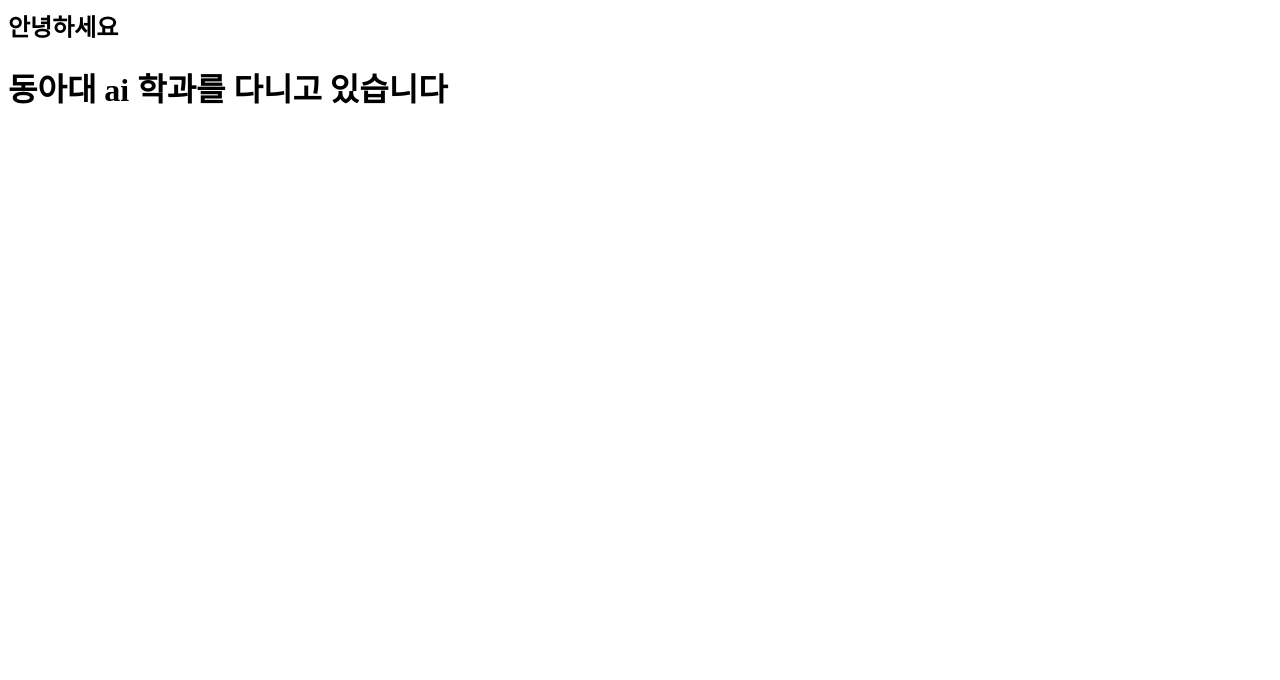
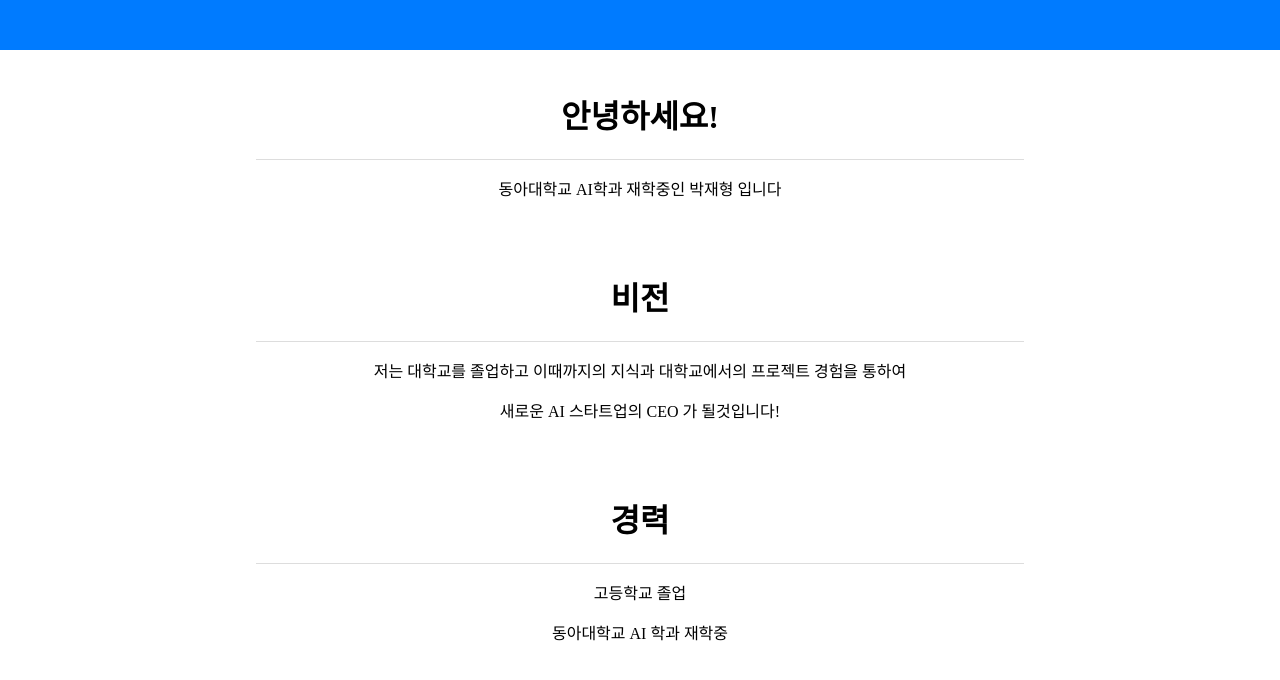
Before and after one commit to Dkururu/DA_JH, a plain HTML site: page index.html in a window 1280 px wide. Shown: the top 680 px of the page. Drawn offline with Linux system fonts and the light colour scheme.

Commit message:
Update index.html

```diff
--- a/index.html
+++ b/index.html
@@ -1,2 +1,52 @@
-<h2> 안녕하세요 </h2>
-<h1> 동아대 ai 학과를 다니고 있습니다</h1>
+<!DOCTYPE html>
+<html lang="ko">
+<head>
+  <meta charset="UTF-8">
+  <title>github/DA_JH</title>
+  <style>
+    body {
+      margin: 0; /* 기본 여백 제거 */
+    }
+
+    .top-bar {
+      position: fixed;       /* 화면에 고정 */
+      top: 0;                /* 위쪽에 붙이기 */
+      left: 0;
+      width: 100%;           /* 화면 전체 너비 */
+      height: 50px;          /* 띠 높이 */
+      background-color: #007BFF; /* 파란색 */
+      z-index: 1000;         /* 다른 요소 위에 표시 */
+    }
+
+    .content {
+      padding-top: 70px;     /* 띠 때문에 내용이 가려지지 않도록 여백 추가 */
+    }
+  </style>
+</head>
+<body>
+  <div class="top-bar"></div>
+
+  <div class="content">
+    <h1 style="text-align: center;">안녕하세요! </h1>
+    <hr style="border:none; height:1px; background:#ddd; width:60%; margin:16px auto;">
+    <p style="text-align: center;"> 동아대학교 AI학과 재학중인 박재형 입니다</p>
+
+    <br>
+    <br>
+
+    <h1 style="text-align: center;">비전 </h1>
+    <hr style="border:none; height:1px; background:#ddd; width:60%; margin:16px auto;">
+    <p style="text-align: center;"> 저는 대학교를 졸업하고 이때까지의 지식과 대학교에서의 프로젝트 경험을 통하여</p>
+    <p style="text-align: center;"> 새로운 AI 스타트업의 CEO 가 될것입니다!</p>
+
+    <br>
+    <br>
+
+    <h1 style="text-align: center;">경력 </h1>
+    <hr style="border:none; height:1px; background:#ddd; width:60%; margin:16px auto;">
+    <p style="text-align: center;"> 고등학교 졸업</p>
+    <p style="text-align: center;"> 동아대학교 AI 학과 재학중</p>
+    <p style="height:2000px;"></p> <!-- 스크롤 생성을 위한 긴 공간 -->
+  </div>
+</body>
+</html>
```
